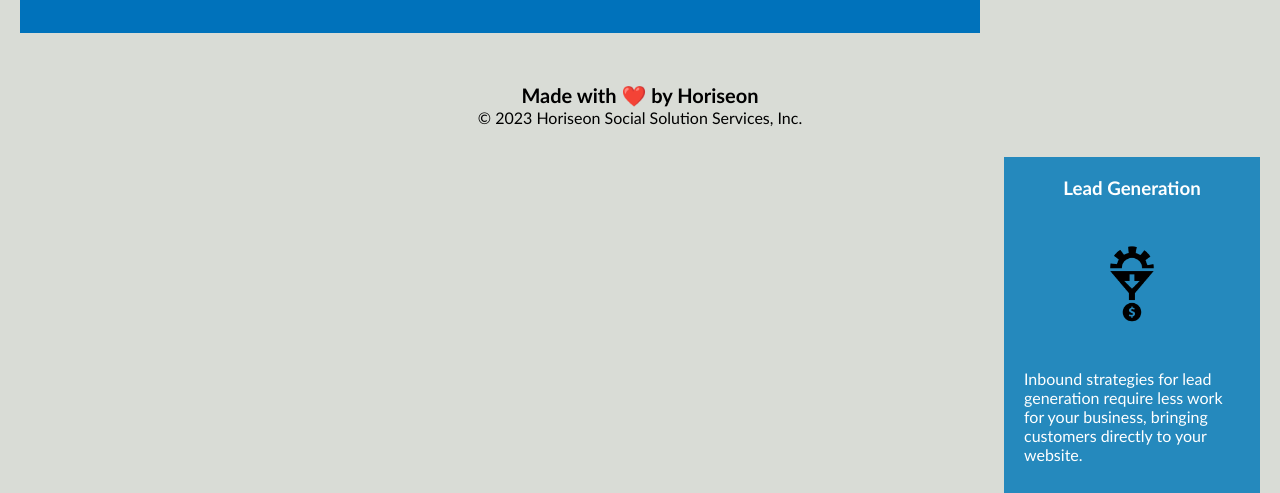
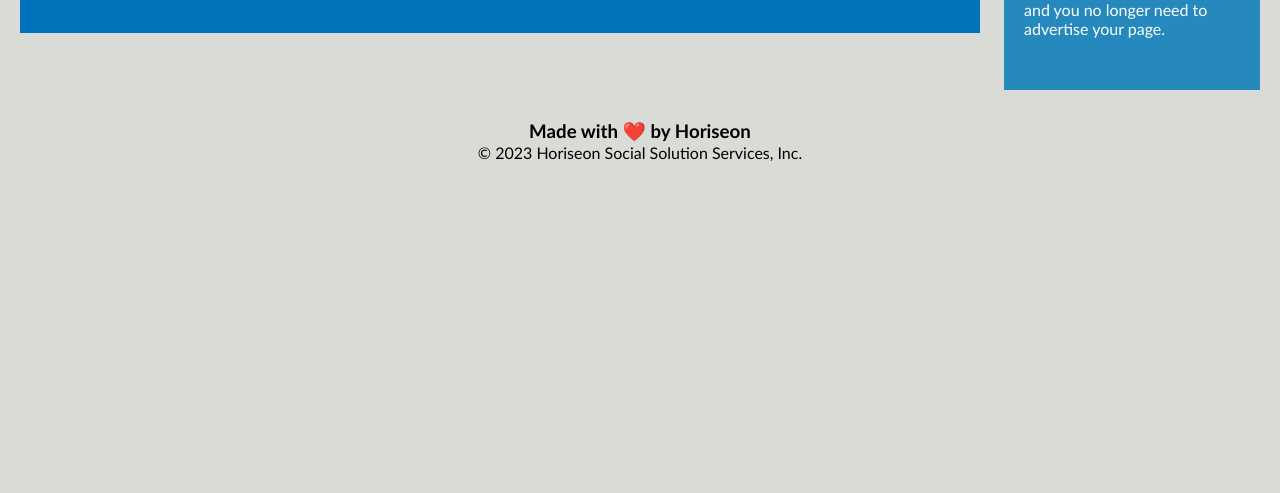
Before and after one commit to jacewilson04/Challenge-1-, a plain HTML site: page index.html in a window 1280 px wide. Shown: the part 1829-2322 px from the top of the page. After the commit the page ends 2021 px from the top, so only its background shows below. Drawn offline with Linux system fonts and the light colour scheme.

Commit message:
moved footer again

```diff
--- a/index.html
+++ b/index.html
@@ -48,14 +48,6 @@
             </p>
         </div>
     </div>
-
-    <div class="footer">
-        <h2>Made with ❤️️ by Horiseon</h2>
-        <p>
-            &copy; 2023 Horiseon Social Solution Services, Inc.
-        </p>
-    </div>
-
     <div class="benefits">
         <div class="benefit-lead">
             <h3>Lead Generation</h3>
@@ -79,6 +71,12 @@
             </p>
         </div>
     </div>
+    <div class="footer">
+        <h3>Made with ❤️️ by Horiseon</h3>
+        <p>
+            &copy; 2023 Horiseon Social Solution Services, Inc.
+        </p>
+    </div>
 </body>
 
 </html>
```
